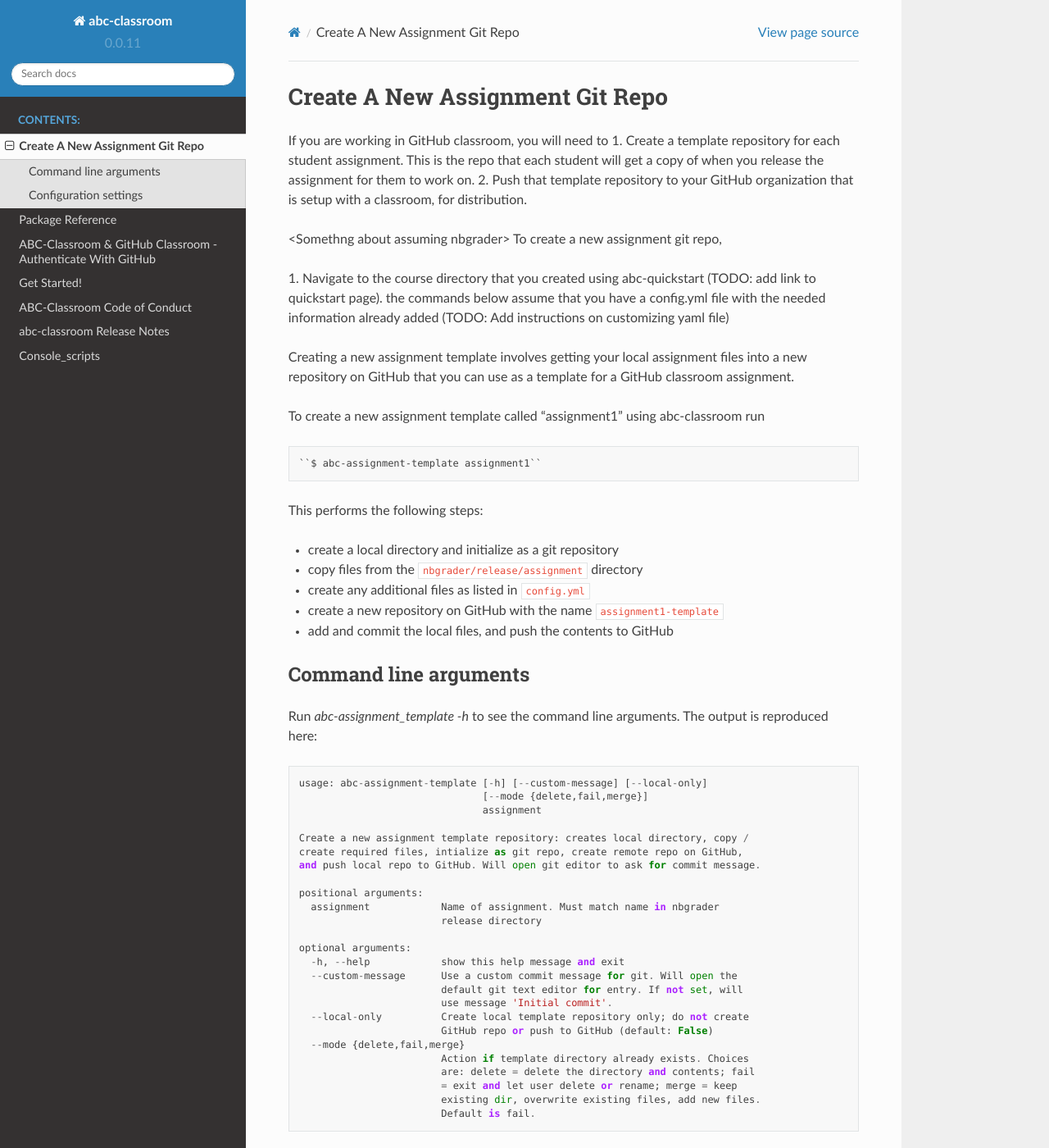
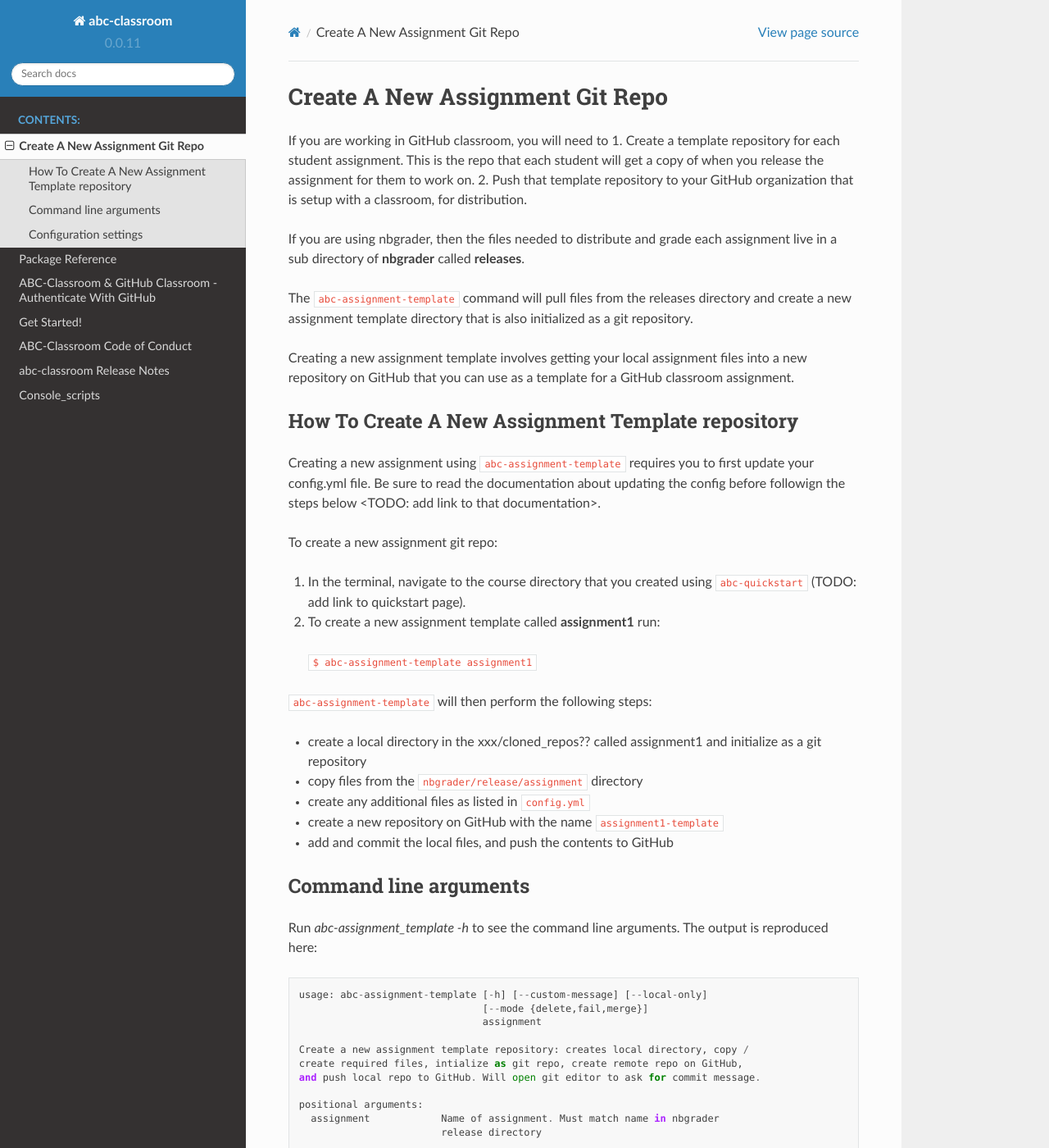
Before and after one commit to earthlab/abc-classroom, a Sphinx documentation site: the page built from docs/new_assignment.rst, in a window 1280 px wide and 1400 px high. Shown: the whole window at 82% size. Built offline with Sphinx 7.4.7 and the Read the Docs theme 2.0.0, drawn with Linux system fonts in a browser that asks for light colours.

Commit message:
minor cleanup of docs and config file (#103)

```diff
--- a/docs/new_assignment.rst
+++ b/docs/new_assignment.rst
@@ -5,24 +5,36 @@ If you are working in GitHub classroom, you will need to
 1. Create a template repository for each student assignment. This is the repo that each student will get a copy of when you release the assignment for them to work on.
 2. Push that template repository to your GitHub organization that is setup with a classroom, for distribution.
 
-<Somethng about assuming nbgrader>
-To create a new assignment git repo,
+If you are using nbgrader, then the files needed to distribute and grade each assignment
+live in a sub directory of **nbgrader** called **releases**.
 
-1. Navigate to the course directory that you created using abc-quickstart (TODO: add link to quickstart page).
-the commands below assume that you have a config.yml file with the needed information already added (TODO: Add instructions on customizing yaml file)
+The ``abc-assignment-template`` command will pull files from the releases directory
+and create a new assignment template directory that is also initialized as a git
+repository.
 
 Creating a new assignment template involves getting your local assignment
 files into
 a new repository on GitHub that you can use as a template for a GitHub
 classroom assignment.
 
-To create a new assignment template called "assignment1" using abc-classroom run ::
+How To Create A New Assignment Template repository
+==================================================
+
+Creating a new assignment using ``abc-assignment-template`` requires you to first
+update your config.yml file. Be sure to read the documentation about updating the config
+before followign the steps below <TODO: add link to that documentation>.
+
+To create a new assignment git repo:
+
+1. In the terminal, navigate to the course directory that you created using ``abc-quickstart`` (TODO: add link to quickstart page).
+
+2. To create a new assignment template called **assignment1** run:
 
   ``$ abc-assignment-template assignment1``
 
-This performs the following steps:
+``abc-assignment-template`` will then perform the following steps:
 
-* create a local directory and initialize as a git repository
+* create a local directory in the xxx/cloned_repos?? called assignment1 and initialize as a git repository
 * copy files from the ``nbgrader/release/assignment`` directory
 * create any additional files as listed in ``config.yml``
 * create a new repository on GitHub with the name ``assignment1-template``
--- a/sample_config.yml
+++ b/sample_config.yml
@@ -50,11 +50,12 @@ extra_files:
   - .ipynb_checkpoints
   - .DS_Store
   README.md:
-  - \nThis repository contains the notebooks for this week's assignment.
+  - This repository contains the notebooks for this week's assignment.
   - Complete the homework in each .ipynb notebook, commit your work, and
   - push the changes to github. Your instructor will pull the completed
   - assignment after the deadline.
-  - \nOnce grading is complete, your instructor will push the results to a
+  -
+  - Once grading is complete, your instructor will push the results to a
   - file called `feedback.html`. You will need to pull the changes to your
   - local copy and open this file in a browser to view (github will not
   - render html files).
```
Also changed, not shown: 1 other file.
